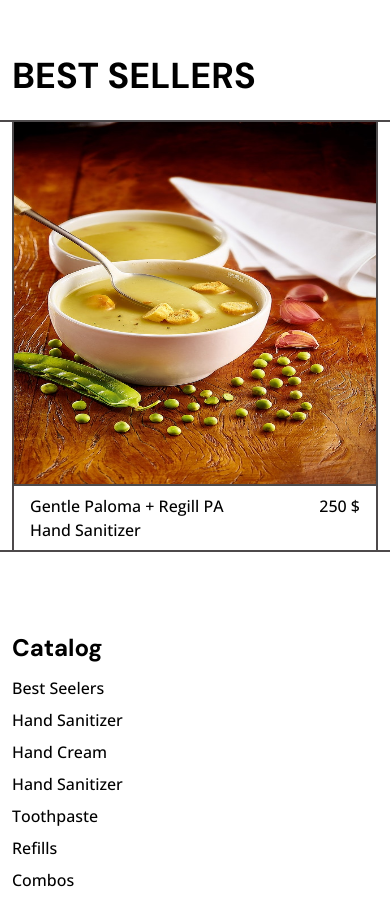
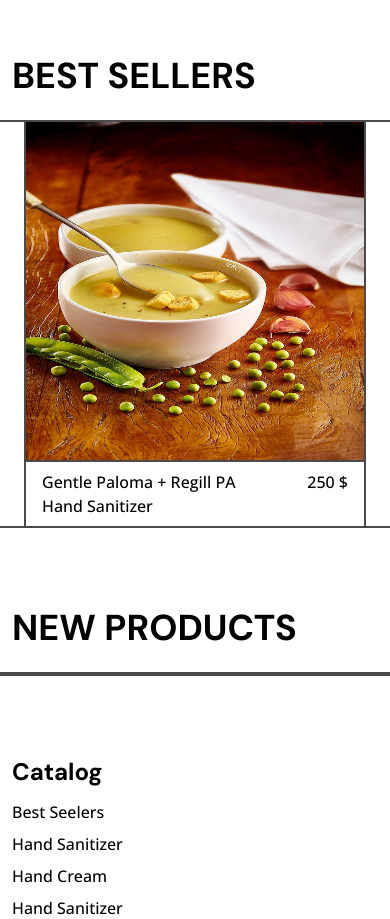
Before and after one commit to rejoan121615/NILEN-fullStack-e-commerce, a React (Vite) app in the folder front-end/: page / in a window 390 px wide. Shown: the part 1020-1939 px from the top of the page. Built offline with nearby package versions, Linux system fonts and the light colour scheme.

Commit message:
max-boundry section updated

```diff
--- a/front-end/src/Components/Elements/BestSellers/BestSellers.jsx
+++ b/front-end/src/Components/Elements/BestSellers/BestSellers.jsx
@@ -56,7 +56,7 @@ const BestSellers = (props) => {
     ];
 
     return (
-        <div className="">
+        <div className=" max-boundry">
             <div className=" xl:grid xl:grid-cols-cus-12 2xl:grid-cols-12 ">
                 <div className=" border-x-[1px] xl:col-span-10 xl:col-start-2  ">
                     <Swiper
--- /dev/null
+++ b/front-end/src/Components/Elements/NewProducts/NewProducts.jsx
@@ -0,0 +1,16 @@
+import React from 'react'
+import withSectionWrap from '../../HOC/withSectionWrap'
+
+
+const NewProducts = () => {
+  return (
+    <div>
+      <div className='max-boundry'></div>
+    </div>
+  )
+}
+
+export default withSectionWrap(NewProducts, {
+  slider: false,
+  title: 'new products'
+});
--- a/front-end/src/Components/HOC/withSectionWrap.jsx
+++ b/front-end/src/Components/HOC/withSectionWrap.jsx
@@ -41,6 +41,7 @@ const withSectionWrap = (WrappedComponent, props) => {
                                 ) : null}
                             </div>
                         </div>
+                    </div>
                     {/* slider  */}
                     <div className=" px-3 border-y xl:px-0 ">
                         <WrappedComponent
@@ -49,7 +50,6 @@ const withSectionWrap = (WrappedComponent, props) => {
                             prevBtn={this.prevRef}
                         />
                     </div>
-                    </div>
                 </section>
             );
         }
--- a/front-end/src/Pages/Home.jsx
+++ b/front-end/src/Pages/Home.jsx
@@ -1,12 +1,14 @@
 import React from "react";
 import Main from "../Components/Elements/Main/Main";
 import BestSellers from "../Components/Elements/BestSellers/BestSellers";
+import NewProducts from "../Components/Elements/NewProducts/NewProducts";
 
 const Home = () => {
     return (
         <>
             <Main />
             <BestSellers />
+            <NewProducts />
         </>
     );
 };
--- a/front-end/src/style.css
+++ b/front-end/src/style.css
@@ -33,4 +33,7 @@
     .container {
         @apply mx-auto px-2 xs:px-0 ;
     }
+    .max-boundry {
+        @apply max-w-max-boundry px-3 lg:px-0 mx-auto;
+    }
 }
```
Lines whose indentation alone changed are shown as unchanged.
